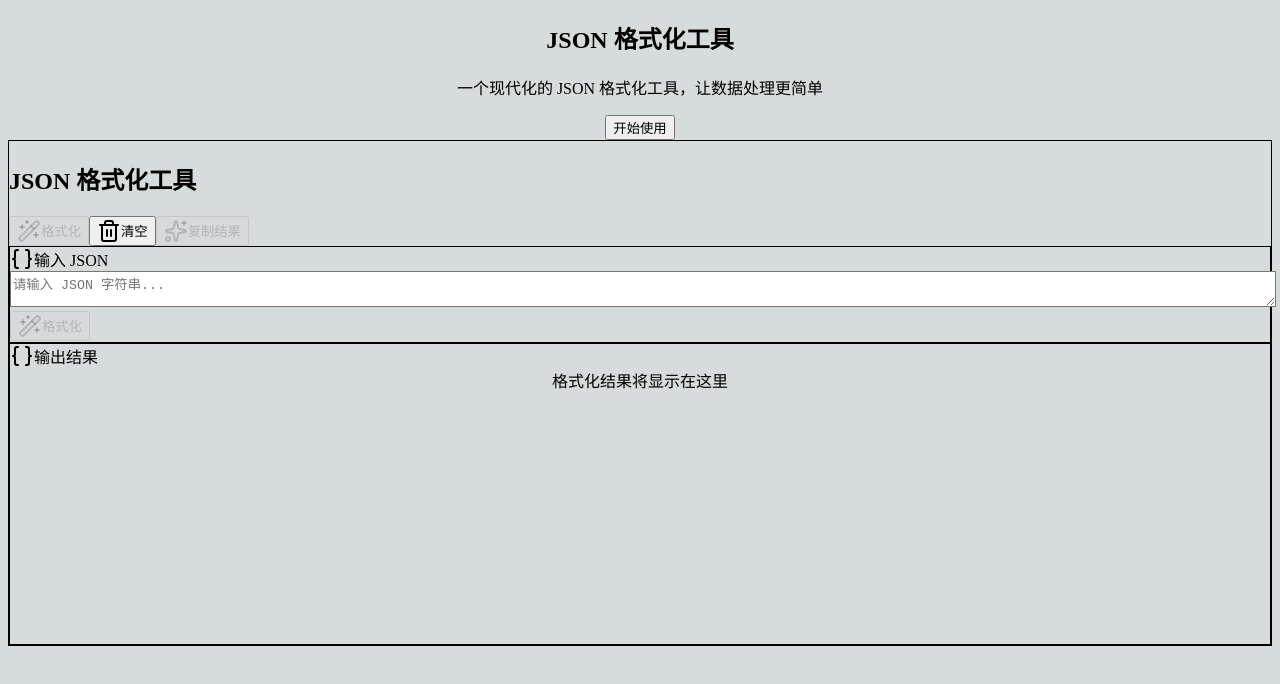
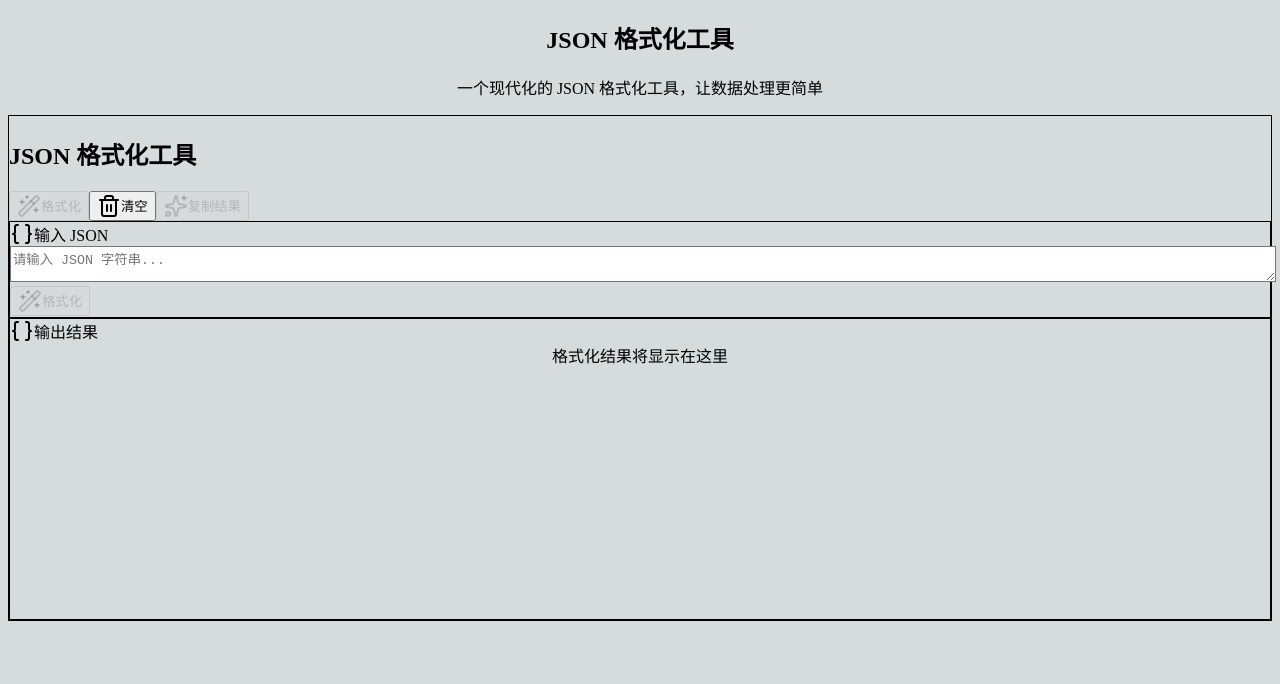
Before and after one commit to yahao333/json-format, a Next.js app: page / in a window 1280 px wide. Shown: the top 684 px of the page. Built offline with nearby package versions, Linux system fonts and the light colour scheme.

Commit message:
refactor: 移除首页的开始使用按钮

```diff
--- a/src/app/page.tsx
+++ b/src/app/page.tsx
@@ -30,14 +30,6 @@ export default function Home() {
           <p className="text-base md:text-lg text-gray-600">
             一个现代化的 JSON 格式化工具，让数据处理更简单
           </p>
-          <div className="mt-6 flex items-center justify-center gap-3">
-            <button
-              onClick={scrollToTool}
-              className="px-5 py-2.5 rounded-md bg-blue-600 text-white hover:bg-blue-700 shadow-sm"
-            >
-              开始使用
-            </button>
-          </div>
         </section>
 
         {/* 中文注释：主体工具卡片容器 */}
```
